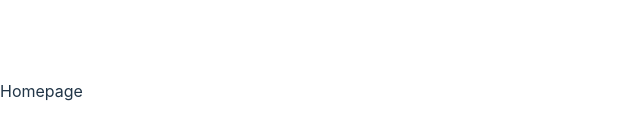
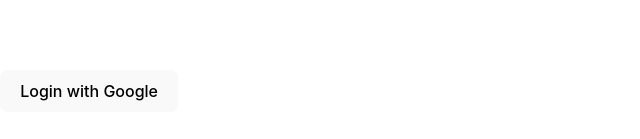
Before and after one commit to rishinhk004/notesdesk, a React (Vite) app: page / in a window 1280 px wide. Shown: the part 309-448 px from the top of the page, without its empty margins (0-640 px from the left). Built offline with nearby package versions, Linux system fonts and the light colour scheme.

Commit message:
firebase init

```diff
--- a/package.json
+++ b/package.json
@@ -11,6 +11,7 @@
   },
   "dependencies": {
     "axios": "^1.7.2",
+    "firebase": "^10.12.2",
     "react": "^18.2.0",
     "react-dom": "^18.2.0",
     "react-router-dom": "^6.23.1",
--- /dev/null
+++ b/src/auth/firebase.js
@@ -0,0 +1,17 @@
+// Import the functions you need from the SDKs you need
+import { initializeApp } from "firebase/app";
+import { getAnalytics } from "firebase/analytics";
+const firebaseConfig = {
+  apiKey: "AIzaSyDIQVicV-TZCo8su4kkKP-1afgK4Xc8Odw",
+  authDomain: "notesdesk-1a257.firebaseapp.com",
+  projectId: "notesdesk-1a257",
+  storageBucket: "notesdesk-1a257.appspot.com",
+  messagingSenderId: "176230902705",
+  appId: "1:176230902705:web:13084d789550bcd49e6b90",
+  measurementId: "G-9ZKE25XPD7"
+};
+
+// Initialize Firebase
+const app = initializeApp(firebaseConfig);
+export default app;
+const analytics = getAnalytics(app);
--- /dev/null
+++ b/src/components/login/Login.jsx
@@ -0,0 +1,27 @@
+import { GoogleAuthProvider, getAuth, signInWithPopup } from "firebase/auth";
+import app from "../../auth/firebase";
+import { useNavigate } from "react-router-dom";
+
+const Login = () => {
+    const navigate = useNavigate();
+    const handleLogin = async () => {
+        const auth = getAuth(app);
+        const googleProvider = new GoogleAuthProvider();
+        try{
+            const result = signInWithPopup(auth,googleProvider);
+            const token = (await result).user.accessToken // Get the user's ID token
+            const user  = (await result).user;
+            localStorage.setItem('token',token);
+            localStorage.setItem('user', JSON.stringify(user));
+            navigate("/");
+            }catch(error){
+                console.log(error);
+        }
+    }
+  return (
+    <>
+    <button onClick={handleLogin}>Login with Google</button>
+    </>
+)
+}
+export default Login;
--- a/src/pages/Home/Home.jsx
+++ b/src/pages/Home/Home.jsx
@@ -1,5 +1,14 @@
+import Login from "../../components/login/Login";
+import React, { useEffect, useState } from 'react';
+
 const Home = () => {
-    return <>Homepage</>
+    const token = localStorage.getItem('token');
+    const user = JSON.parse(localStorage.getItem('user'));
+    if(token){
+        return <h1>Hello, {user && user.displayName}</h1>
+    }else{
+        return <Login />
+    }
 }
 
 export default Home;
```
Also changed, not shown: 1 other file (tests, documents, lock files or other folders).
